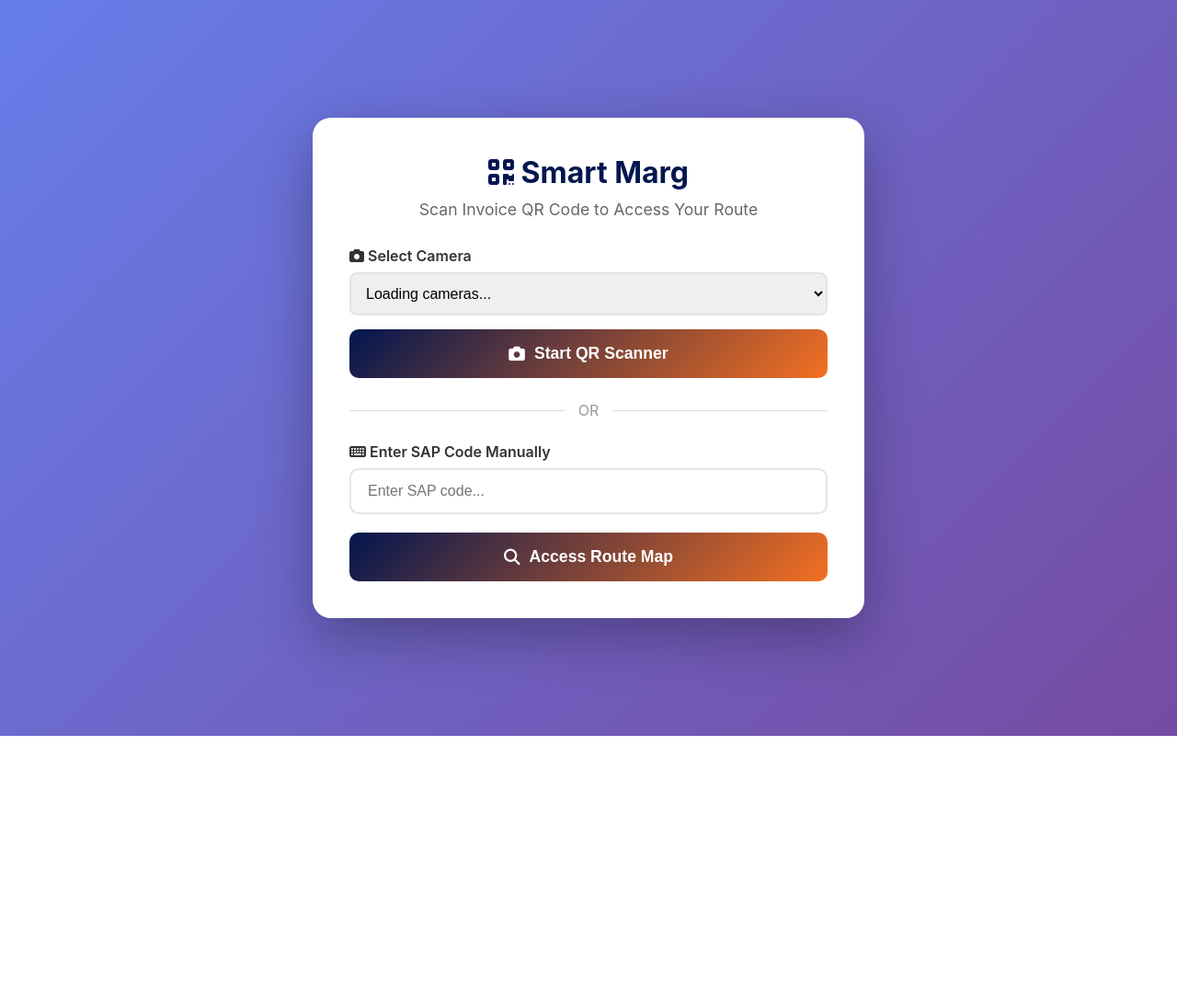
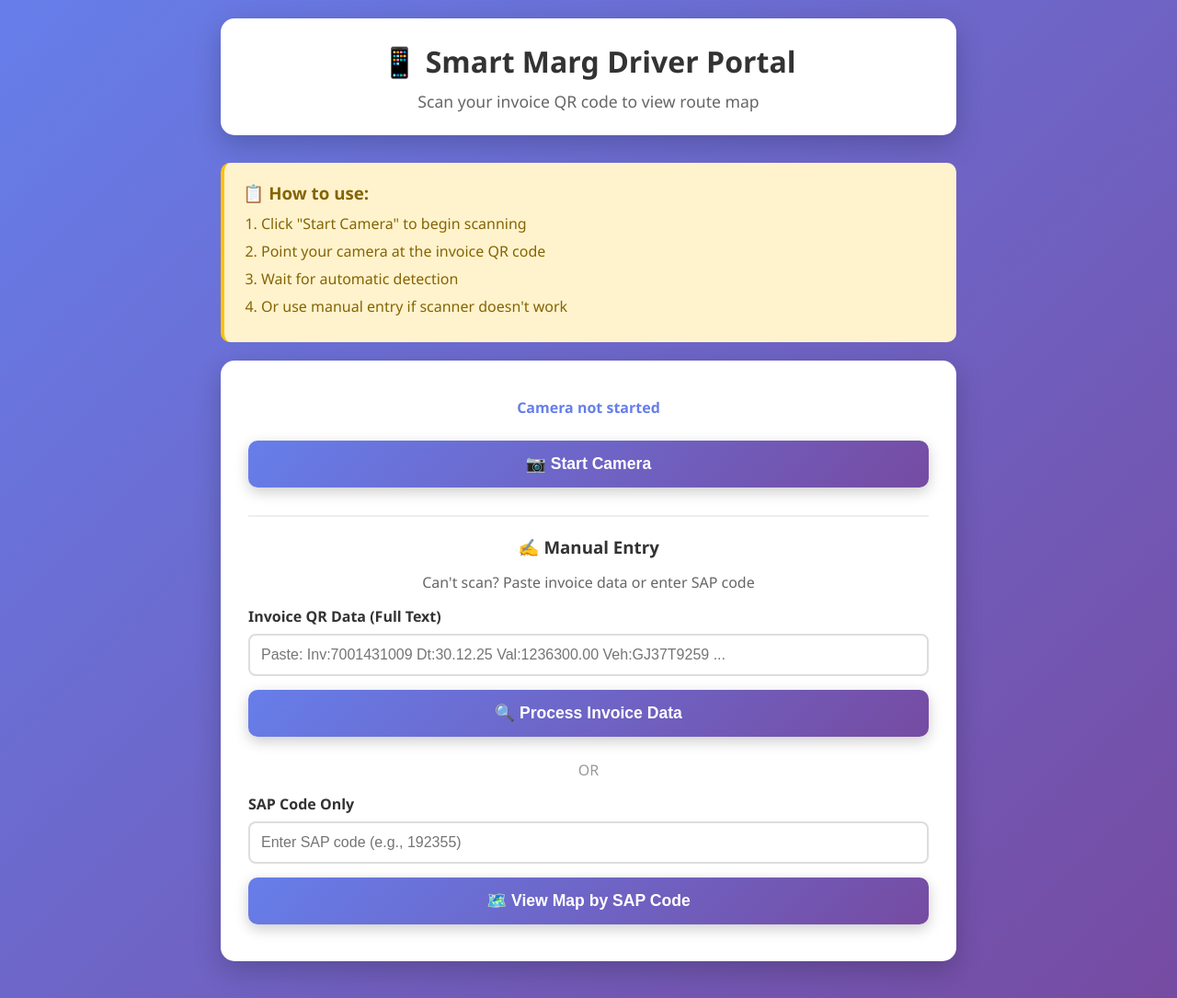
Before and after one commit to kiran20-20/traial_1, a Flask app: page /driver/scan in a window 1280 px wide. Shown: the whole page at 92% size. Before the commit the page ends 800 px from the top, so only its background shows below. Run offline with Flask 3, Linux system fonts and the light colour scheme; some libraries are stand-ins or nearby versions.

Commit message:
Update driver_scan.html

```diff
--- a/templates/driver_scan.html
+++ b/templates/driver_scan.html
@@ -1,10 +1,9 @@
 <!DOCTYPE html>
-<html>
+<html lang="en">
 <head>
     <meta charset="UTF-8">
     <meta name="viewport" content="width=device-width, initial-scale=1.0">
-    <title>Scan QR Code - Smart Marg</title>
-    <link rel="stylesheet" href="https://cdnjs.cloudflare.com/ajax/libs/font-awesome/6.4.0/css/all.min.css">
+    <title>Scan Invoice QR - Smart Marg</title>
     <script src="https://unpkg.com/html5-qrcode@2.3.8/html5-qrcode.min.js"></script>
     <style>
         * {
@@ -14,352 +13,484 @@
         }
 
         body {
-            font-family: -apple-system, BlinkMacSystemFont, "Segoe UI", Roboto, sans-serif;
+            font-family: 'Segoe UI', Tahoma, Geneva, Verdana, sans-serif;
             background: linear-gradient(135deg, #667eea 0%, #764ba2 100%);
             min-height: 100vh;
-            display: flex;
-            align-items: center;
-            justify-content: center;
             padding: 20px;
         }
 
         .container {
-            max-width: 600px;
-            width: 100%;
+            max-width: 800px;
+            margin: 0 auto;
         }
 
-        .card {
+        .header {
             background: white;
-            border-radius: 20px;
-            padding: 40px;
-            box-shadow: 0 20px 60px rgba(0,0,0,0.3);
-        }
-
-        .logo {
+            padding: 25px;
+            border-radius: 15px;
+            box-shadow: 0 10px 30px rgba(0,0,0,0.2);
             text-align: center;
             margin-bottom: 30px;
         }
 
-        .logo h1 {
-            color: #02164F;
-            font-size: 2rem;
+        .header h1 {
+            color: #333;
+            font-size: 2em;
             margin-bottom: 10px;
         }
 
-        .logo p {
+        .header p {
             color: #666;
-            font-size: 1.1rem;
+            font-size: 1.1em;
         }
 
-        #qr-reader {
-            border-radius: 12px;
-            overflow: hidden;
-            margin: 20px 0;
-            display: none;
-        }
-
-        #qr-reader.active {
-            display: block;
-        }
-
-        .manual-input {
-            margin-top: 20px;
-        }
-
-        .form-group {
+        .scanner-card {
+            background: white;
+            padding: 30px;
+            border-radius: 15px;
+            box-shadow: 0 10px 30px rgba(0,0,0,0.2);
             margin-bottom: 20px;
         }
 
-        .form-group label {
-            display: block;
-            font-weight: 600;
-            color: #333;
-            margin-bottom: 8px;
-        }
-
-        .form-group input {
-            width: 100%;
-            padding: 14px 18px;
-            border: 2px solid #e1e5e9;
+        #reader {
             border-radius: 10px;
-            font-size: 1rem;
-        }
-
-        .form-group input:focus {
-            outline: none;
-            border-color: #F37022;
-            box-shadow: 0 0 0 4px rgba(243, 112, 34, 0.1);
+            overflow: hidden;
+            box-shadow: 0 5px 15px rgba(0,0,0,0.1);
+            margin-bottom: 20px;
         }
 
         .btn {
             width: 100%;
-            padding: 16px 24px;
+            padding: 15px;
             border: none;
             border-radius: 10px;
-            font-size: 1.1rem;
-            font-weight: 600;
+            font-size: 1.1em;
+            font-weight: bold;
             cursor: pointer;
-            transition: all 0.3s ease;
-            display: flex;
-            align-items: center;
-            justify-content: center;
-            gap: 10px;
-            margin-top: 15px;
+            transition: all 0.3s;
+            margin-bottom: 10px;
         }
 
         .btn-primary {
-            background: linear-gradient(135deg, #02164F, #F37022);
+            background: linear-gradient(135deg, #667eea 0%, #764ba2 100%);
             color: white;
+            box-shadow: 0 5px 15px rgba(0,0,0,0.2);
+        }
+
+        .btn-primary:hover {
+            transform: translateY(-2px);
+            box-shadow: 0 10px 25px rgba(0,0,0,0.3);
         }
 
         .btn-secondary {
-            background: #6c757d;
-            color: white;
+            background: #f0f0f0;
+            color: #333;
         }
 
-        .btn:hover {
-            transform: translateY(-2px);
-            box-shadow: 0 6px 20px rgba(0,0,0,0.15);
+        .btn-secondary:hover {
+            background: #e0e0e0;
         }
 
-        .divider {
-            text-align: center;
-            margin: 25px 0;
-            color: #999;
-            position: relative;
+        .btn:disabled {
+            background: #ccc;
+            cursor: not-allowed;
+            transform: none;
         }
 
-        .divider::before {
-            content: '';
-            position: absolute;
-            top: 50%;
-            left: 0;
-            right: 0;
-            height: 1px;
-            background: #ddd;
+        .manual-entry {
+            margin-top: 20px;
+            padding-top: 20px;
+            border-top: 2px solid #eee;
         }
 
-        .divider span {
-            background: white;
-            padding: 0 15px;
-            position: relative;
-            z-index: 1;
+        .manual-entry h3 {
+            color: #333;
+            margin-bottom: 15px;
+            text-align: center;
+        }
+
+        .input-group {
+            margin-bottom: 15px;
+        }
+
+        .input-group label {
+            display: block;
+            font-weight: bold;
+            margin-bottom: 8px;
+            color: #333;
+        }
+
+        .input-group input {
+            width: 100%;
+            padding: 12px;
+            border: 2px solid #ddd;
+            border-radius: 8px;
+            font-size: 1em;
+        }
+
+        .input-group input:focus {
+            outline: none;
+            border-color: #667eea;
+            box-shadow: 0 0 0 3px rgba(102, 126, 234, 0.1);
         }
 
         .status {
-            padding: 12px;
+            padding: 15px;
             border-radius: 8px;
-            margin-top: 15px;
-            display: none;
+            margin-bottom: 15px;
+            text-align: center;
+            font-weight: bold;
         }
 
-        .status.active {
-            display: block;
+        .status-info {
+            background: #e3f2fd;
+            color: #1976d2;
         }
 
         .status-success {
-            background: #d4edda;
-            color: #155724;
+            background: #e8f5e9;
+            color: #388e3c;
         }
 
         .status-error {
-            background: #f8d7da;
-            color: #721c24;
+            background: #ffebee;
+            color: #d32f2f;
         }
 
-        .camera-select {
+        .instructions {
+            background: #fff3cd;
+            padding: 20px;
+            border-radius: 10px;
+            margin-bottom: 20px;
+            border-left: 4px solid #ffc107;
+        }
+
+        .instructions h3 {
+            color: #856404;
+            margin-bottom: 10px;
+        }
+
+        .instructions ol {
+            margin-left: 20px;
+            color: #856404;
+        }
+
+        .instructions li {
+            margin-bottom: 8px;
+        }
+
+        #scannerStatus {
+            text-align: center;
+            padding: 10px;
             margin-bottom: 15px;
+            font-weight: bold;
+            color: #667eea;
+        }
+
+        .camera-selector {
+            margin-bottom: 15px;
+        }
+
+        .camera-selector select {
+            width: 100%;
+            padding: 12px;
+            border: 2px solid #ddd;
+            border-radius: 8px;
+            font-size: 1em;
+        }
+
+        .loading {
+            text-align: center;
+            padding: 20px;
+            color: #667eea;
+        }
+
+        .spinner {
+            border: 4px solid #f3f3f3;
+            border-top: 4px solid #667eea;
+            border-radius: 50%;
+            width: 40px;
+            height: 40px;
+            animation: spin 1s linear infinite;
+            margin: 20px auto;
+        }
+
+        @keyframes spin {
+            0% { transform: rotate(0deg); }
+            100% { transform: rotate(360deg); }
         }
     </style>
 </head>
 <body>
     <div class="container">
-        <div class="card">
-            <div class="logo">
-                <h1><i class="fas fa-qrcode"></i> Smart Marg</h1>
-                <p>Scan Invoice QR Code to Access Your Route</p>
+        <div class="header">
+            <h1>📱 Smart Marg Driver Portal</h1>
+            <p>Scan your invoice QR code to view route map</p>
         </div>
 
-            <div id="statusMessage" class="status">
-                <span id="statusText"></span>
+        <div class="instructions">
+            <h3>📋 How to use:</h3>
+            <ol>
+                <li>Click "Start Camera" to begin scanning</li>
+                <li>Point your camera at the invoice QR code</li>
+                <li>Wait for automatic detection</li>
+                <li>Or use manual entry if scanner doesn't work</li>
+            </ol>
         </div>
 
-            <!-- Camera Selection -->
-            <div class="camera-select">
-                <label for="cameraSelect" style="font-weight: 600; color: #333; margin-bottom: 8px; display: block;">
-                    <i class="fas fa-camera"></i> Select Camera
-                </label>
-                <select id="cameraSelect" onchange="switchCamera()"
-                        style="width: 100%; padding: 12px; border: 2px solid #e1e5e9; border-radius: 8px; font-size: 1rem;">
-                    <option value="">Loading cameras...</option>
-                </select>
+        <div class="scanner-card">
+            <div id="scannerStatus">Camera not started</div>
+
+            <div class="camera-selector" id="cameraSelector" style="display: none;">
+                <label><strong>Select Camera:</strong></label>
+                <select id="cameraSelect"></select>
             </div>
 
-            <!-- QR Scanner -->
-            <div id="qr-reader"></div>
+            <div id="reader" style="display: none;"></div>
 
-            <button id="startScanBtn" class="btn btn-primary" onclick="startScanning()">
-                <i class="fas fa-camera"></i> Start QR Scanner
+            <button id="startBtn" class="btn btn-primary" onclick="startScanner()">
+                📷 Start Camera
             </button>
 
-            <button id="stopScanBtn" class="btn btn-secondary" onclick="stopScanning()" style="display: none;">
-                <i class="fas fa-stop"></i> Stop Scanner
+            <button id="stopBtn" class="btn btn-secondary" onclick="stopScanner()" style="display: none;">
+                ⏹️ Stop Camera
             </button>
 
-            <div class="divider"><span>OR</span></div>
+            <div id="statusMessage"></div>
 
-            <!-- Manual Input -->
-            <div class="manual-input">
-                <form method="POST" action="/driver/get_map">
-                    <div class="form-group">
-                        <label for="sapInput">
-                            <i class="fas fa-keyboard"></i> Enter SAP Code Manually
-                        </label>
-                        <input type="text" id="sapInput" name="sap_code"
-                               placeholder="Enter SAP code..." required>
+            <!-- Manual Entry Section -->
+            <div class="manual-entry">
+                <h3>✍️ Manual Entry</h3>
+                <p style="text-align: center; color: #666; margin-bottom: 15px;">
+                    Can't scan? Paste invoice data or enter SAP code
+                </p>
+
+                <div class="input-group">
+                    <label>Invoice QR Data (Full Text)</label>
+                    <input type="text" id="qrData" placeholder="Paste: Inv:7001431009 Dt:30.12.25 Val:1236300.00 Veh:GJ37T9259 ...">
                 </div>
-                    <button type="submit" class="btn btn-primary">
-                        <i class="fas fa-search"></i> Access Route Map
+
+                <button class="btn btn-primary" onclick="processManualQR()">
+                    🔍 Process Invoice Data
                 </button>
-                </form>
+
+                <div style="text-align: center; margin: 15px 0; color: #999;">OR</div>
+
+                <div class="input-group">
+                    <label>SAP Code Only</label>
+                    <input type="text" id="sapCode" placeholder="Enter SAP code (e.g., 192355)">
+                </div>
+
+                <button class="btn btn-primary" onclick="processSAPCode()">
+                    🗺️ View Map by SAP Code
+                </button>
             </div>
         </div>
     </div>
 
     <script>
-        let html5QrCode;
-        let currentCameraId;
+        let html5QrcodeScanner = null;
+        let isScanning = false;
 
-        // Load available cameras
-        async function loadCameras() {
+        async function startScanner() {
+            const readerDiv = document.getElementById('reader');
+            const startBtn = document.getElementById('startBtn');
+            const stopBtn = document.getElementById('stopBtn');
+            const statusDiv = document.getElementById('scannerStatus');
+            const cameraSelector = document.getElementById('cameraSelector');
+
             try {
+                statusDiv.textContent = '🔄 Starting camera...';
+                startBtn.disabled = true;
+
+                // Get available cameras
                 const devices = await Html5Qrcode.getCameras();
+
+                if (devices && devices.length > 0) {
+                    // Show camera selector if multiple cameras
+                    if (devices.length > 1) {
                         const select = document.getElementById('cameraSelect');
                         select.innerHTML = '';
-
-                if (devices && devices.length > 0) {
                         devices.forEach((device, index) => {
                             const option = document.createElement('option');
                             option.value = device.id;
                             option.text = device.label || `Camera ${index + 1}`;
                             select.appendChild(option);
                         });
-                    currentCameraId = devices[0].id;
+                        cameraSelector.style.display = 'block';
+
+                        // Add change listener
+                        select.onchange = () => {
+                            if (isScanning) {
+                                stopScanner();
+                                setTimeout(() => startScanner(), 500);
+                            }
+                        };
+                    }
+
+                    // Get selected camera or use first one
+                    const cameraId = devices.length > 1
+                        ? document.getElementById('cameraSelect').value
+                        : devices[0].id;
+
+                    readerDiv.style.display = 'block';
+
+                    html5QrcodeScanner = new Html5Qrcode("reader");
+
+                    await html5QrcodeScanner.start(
+                        cameraId,
+                        {
+                            fps: 10,
+                            qrbox: { width: 250, height: 250 },
+                            aspectRatio: 1.0
+                        },
+                        onScanSuccess,
+                        onScanError
+                    );
+
+                    isScanning = true;
+                    statusDiv.textContent = '📷 Camera active - Point at QR code';
+                    statusDiv.style.color = '#4CAF50';
+                    startBtn.style.display = 'none';
+                    stopBtn.style.display = 'block';
+
                 } else {
-                    select.innerHTML = '<option value="">No cameras found</option>';
+                    throw new Error('No cameras found on this device');
                 }
+
             } catch (err) {
-                console.error("Error loading cameras:", err);
-                document.getElementById('cameraSelect').innerHTML = '<option value="">Camera access denied</option>';
+                console.error('Scanner error:', err);
+                statusDiv.textContent = '❌ Camera access denied or unavailable';
+                statusDiv.style.color = '#f44336';
+                startBtn.disabled = false;
+
+                showStatus('❌ Could not access camera. Please check permissions or use manual entry.', 'error');
             }
         }
 
-        function startScanning() {
-            if (!currentCameraId) {
-                showStatus('Please select a camera', 'error');
+        async function stopScanner() {
+            if (html5QrcodeScanner && isScanning) {
+                try {
+                    await html5QrcodeScanner.stop();
+                    html5QrcodeScanner.clear();
+                } catch (err) {
+                    console.error('Stop error:', err);
+                }
+            }
+
+            isScanning = false;
+            document.getElementById('reader').style.display = 'none';
+            document.getElementById('startBtn').style.display = 'block';
+            document.getElementById('startBtn').disabled = false;
+            document.getElementById('stopBtn').style.display = 'none';
+            document.getElementById('scannerStatus').textContent = 'Camera stopped';
+            document.getElementById('scannerStatus').style.color = '#666';
+        }
+
+        function onScanSuccess(decodedText, decodedResult) {
+            console.log('QR Code detected:', decodedText);
+
+            showStatus('✅ QR Code detected! Processing...', 'success');
+
+            // Stop scanning
+            stopScanner();
+
+            // Process the QR code
+            processQRCode(decodedText);
+        }
+
+        function onScanError(errorMessage) {
+            // Don't show errors for "No QR code found" - too noisy
+            if (!errorMessage.includes('No MultiFormat Readers')) {
+                console.log('Scan error:', errorMessage);
+            }
+        }
+
+        function processQRCode(qrData) {
+            // Extract SAP code from invoice QR
+            // Format: Inv:7001431009 Dt:30.12.25 Val:1236300.00 Veh:GJ37T9259 Prd/Qty:BULK-MS/9;BULK-HSD/5 Con:192355(KAILASH AUTO SERVICE)
+
+            const sapMatch = qrData.match(/Con:(\d+)\(/);
+
+            if (sapMatch && sapMatch[1]) {
+                const sapCode = sapMatch[1];
+                showStatus(`🔍 Found SAP Code: ${sapCode}. Redirecting...`, 'success');
+
+                // Send to backend
+                submitInvoiceData(sapCode, qrData);
+            } else {
+                showStatus('❌ Invalid invoice QR format. SAP code not found.', 'error');
+                setTimeout(() => {
+                    document.getElementById('startBtn').disabled = false;
+                }, 2000);
+            }
+        }
+
+        async function submitInvoiceData(sapCode, invoiceData) {
+            try {
+                const response = await fetch('/driver/get_map', {
+                    method: 'POST',
+                    headers: {
+                        'Content-Type': 'application/json'
+                    },
+                    body: JSON.stringify({
+                        sap_code: sapCode,
+                        invoice_data: invoiceData
+                    })
+                });
+
+                if (response.redirected) {
+                    window.location.href = response.url;
+                } else {
+                    const data = await response.json();
+                    if (data.redirect) {
+                        window.location.href = data.redirect;
+                    } else {
+                        showStatus('❌ Error: ' + (data.error || 'Unknown error'), 'error');
+                    }
+                }
+            } catch (error) {
+                showStatus('❌ Network error: ' + error.message, 'error');
+            }
+        }
+
+        function processManualQR() {
+            const qrData = document.getElementById('qrData').value.trim();
+
+            if (!qrData) {
+                showStatus('❌ Please enter invoice QR data', 'error');
                 return;
             }
 
-            html5QrCode = new Html5Qrcode("qr-reader");
-
-            html5QrCode.start(
-                currentCameraId,
-                {
-                    fps: 10,
-                    qrbox: { width: 250, height: 250 }
-                },
-                onScanSuccess,
-                onScanFailure
-            ).then(() => {
-                document.getElementById('qr-reader').classList.add('active');
-                document.getElementById('startScanBtn').style.display = 'none';
-                document.getElementById('stopScanBtn').style.display = 'flex';
-                showStatus('Scanner ready. Point at QR code...', 'success');
-            }).catch(err => {
-                console.error("Error starting scanner:", err);
-                showStatus('Failed to start scanner. Try manual entry.', 'error');
-            });
+            showStatus('🔍 Processing invoice data...', 'info');
+            processQRCode(qrData);
         }
 
-        function stopScanning() {
-            if (html5QrCode) {
-                html5QrCode.stop().then(() => {
-                    document.getElementById('qr-reader').classList.remove('active');
-                    document.getElementById('startScanBtn').style.display = 'flex';
-                    document.getElementById('stopScanBtn').style.display = 'none';
-                    showStatus('Scanner stopped', 'success');
-                }).catch(err => {
-                    console.error("Error stopping scanner:", err);
-                });
-            }
+        function processSAPCode() {
+            const sapCode = document.getElementById('sapCode').value.trim();
+
+            if (!sapCode) {
+                showStatus('❌ Please enter SAP code', 'error');
+                return;
             }
 
-        function switchCamera() {
-            currentCameraId = document.getElementById('cameraSelect').value;
-            if (html5QrCode && html5QrCode.isScanning) {
-                stopScanning();
-                setTimeout(startScanning, 500);
-            }
-        }
-
-        function onScanSuccess(decodedText, decodedResult) {
-            console.log(`QR Code detected: ${decodedText}`);
-
-            // Parse invoice QR to extract SAP code
-            // Format: Inv:7001431009 Dt:30.12.25 Val:1236300.00 Veh:GJ37T9259 Prd/Qty:BULK-MS/9;BULK-HSD/5 Con:192355(KAILASH AUTO SERVICE)
-            const sapMatch = decodedText.match(/Con:(\d+)\(/);
-
-            if (sapMatch && sapMatch[1]) {
-                const sapCode = sapMatch[1];
-                showStatus(`Invoice scanned! SAP Code: ${sapCode}`, 'success');
-
-                stopScanning();
-
-                // Redirect to map with SAP code
-                const form = document.createElement('form');
-                form.method = 'POST';
-                form.action = '/driver/get_map';
-
-                // Add SAP code
-                const sapInput = document.createElement('input');
-                sapInput.type = 'hidden';
-                sapInput.name = 'sap_code';
-                sapInput.value = sapCode;
-
-                // Add full invoice data for display
-                const invoiceInput = document.createElement('input');
-                invoiceInput.type = 'hidden';
-                invoiceInput.name = 'invoice_data';
-                invoiceInput.value = decodedText;
-
-                form.appendChild(sapInput);
-                form.appendChild(invoiceInput);
-                document.body.appendChild(form);
-                form.submit();
-            } else {
-                showStatus('Invalid QR code format. Please scan invoice QR code.', 'error');
-                stopScanning();
-            }
-        }
-
-        function onScanFailure(error) {
-            // Ignore scan failures
+            showStatus(`🔍 Loading map for SAP: ${sapCode}...`, 'info');
+            submitInvoiceData(sapCode, '');
         }
 
         function showStatus(message, type) {
             const statusDiv = document.getElementById('statusMessage');
-            const statusText = document.getElementById('statusText');
-
-            statusText.textContent = message;
-            statusDiv.className = `status active status-${type}`;
-
-            setTimeout(() => {
-                statusDiv.classList.remove('active');
-            }, 3000);
+            statusDiv.className = 'status status-' + type;
+            statusDiv.textContent = message;
+            statusDiv.style.display = 'block';
         }
 
-        // Initialize
-        document.addEventListener('DOMContentLoaded', loadCameras);
+        // Clean up on page unload
+        window.addEventListener('beforeunload', () => {
+            if (isScanning) {
+                stopScanner();
+            }
+        });
     </script>
 </body>
 </html>
```
Lines whose indentation alone changed are shown as unchanged.
